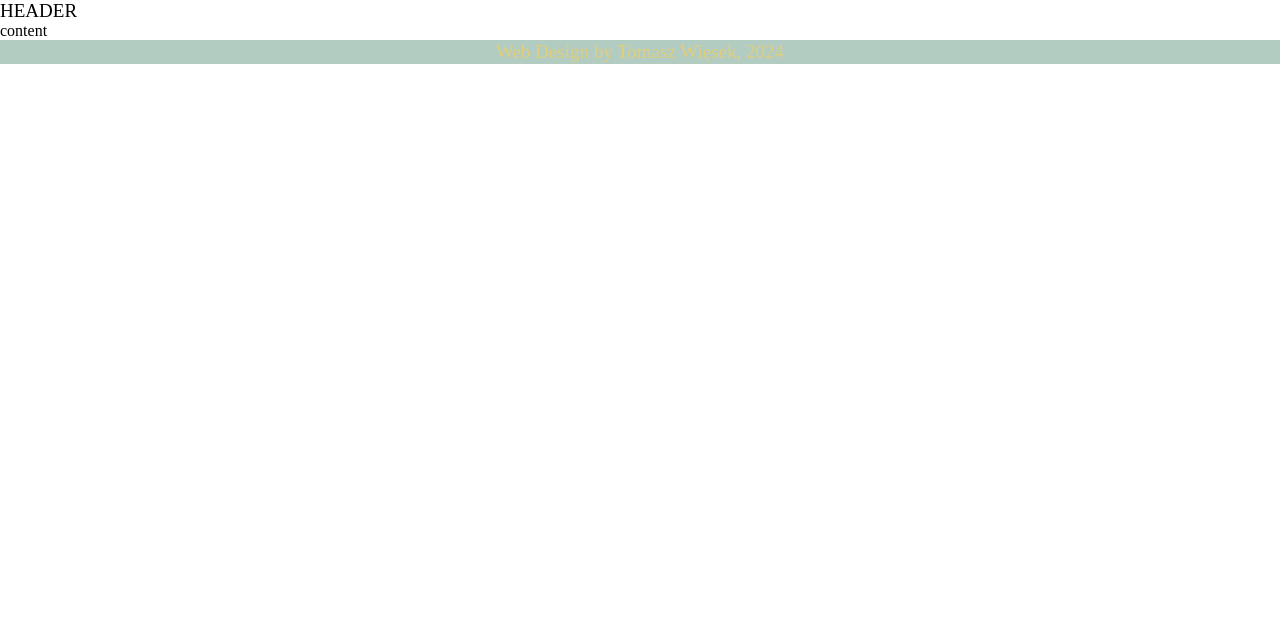
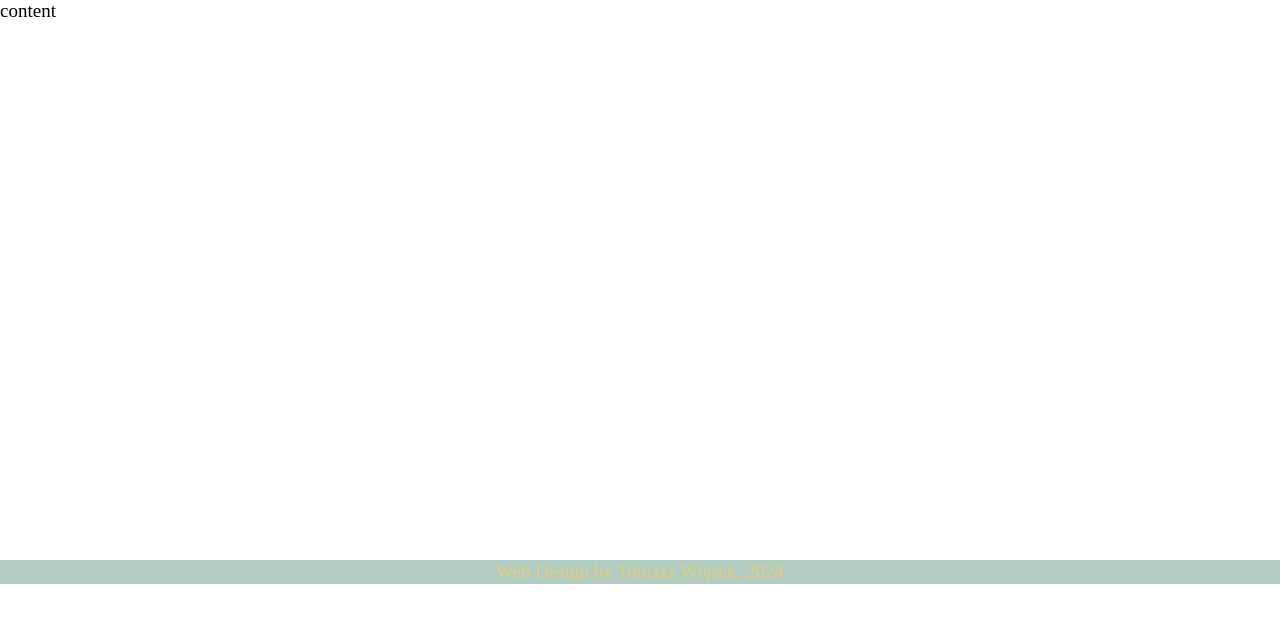
Before and after one commit to murasame112/Victorify, a React (Vite) app in the folder VictorifyApi/VictorifyFrontend/: page / in a window 1280 px wide. Shown: the top 622 px of the page. Built offline with nearby package versions, Linux system fonts and the light colour scheme.

Commit message:
landing page component

```diff
--- a/VictorifyApi/VictorifyFrontend/package.json
+++ b/VictorifyApi/VictorifyFrontend/package.json
@@ -11,7 +11,8 @@
   },
   "dependencies": {
     "react": "^18.3.1",
-    "react-dom": "^18.3.1"
+    "react-dom": "^18.3.1",
+    "react-router": "^7.1.1"
   },
   "devDependencies": {
     "@eslint/js": "^9.17.0",
--- a/VictorifyApi/VictorifyFrontend/src/App.tsx
+++ b/VictorifyApi/VictorifyFrontend/src/App.tsx
@@ -1,14 +1,33 @@
 import { useState } from 'react';
 import Header from './components/Header/Header';
 import Footer from './components/Footer/Footer';
+import LandingPage from './components/LandingPage/LandingPage';
+import {
+	BrowserRouter as Router,
+	Routes,
+	Route,
+	Link,
+	Navigate,
+	useLocation
+} from 'react-router';
+
 
 function App() {
 
   return (
     <>
-      			<Header/>
-						<div>content</div>
+					<Router>
+						<div className='content'>
+							 <Routes>
+							 <Route path='/' element={<LandingPage/>}></Route>
+									<Route
+											path='*'
+											element={<Navigate to='/' replace />}
+									></Route>
+							</Routes>
+						</div>
 						<Footer/>
+					</Router>
     </>
   )
 }
--- /dev/null
+++ b/VictorifyApi/VictorifyFrontend/src/components/LandingPage/LandingPage.tsx
@@ -0,0 +1,17 @@
+import React, { useState, useEffect } from 'react';
+
+// ===== styles =====
+import stylesDefault from '../../index.css';
+import styles from './StratList.module.css';
+
+function LandingPage() {
+
+
+    return (
+        <>
+					<div><p>content</p></div>
+        </>
+    );
+}
+
+export default LandingPage;
--- a/VictorifyApi/VictorifyFrontend/src/index.css
+++ b/VictorifyApi/VictorifyFrontend/src/index.css
@@ -48,3 +48,12 @@ body > div {
 	width: 100%;
 	min-height: 100vh;
 }
+
+.content {
+	display: flex;
+	flex-direction: column;
+	height: 70vh;
+	width: 100%;
+	margin: 0;
+	padding: 0;
+}
```
Also changed, not shown: VictorifyApi/VictorifyFrontend/src/components/Header/Header.tsx (+10 -10 lines), VictorifyApi/VictorifyFrontend/src/components/LandingPage/LandingPage.module.css (added), 1 other file (tests, documents, lock files or other folders).
